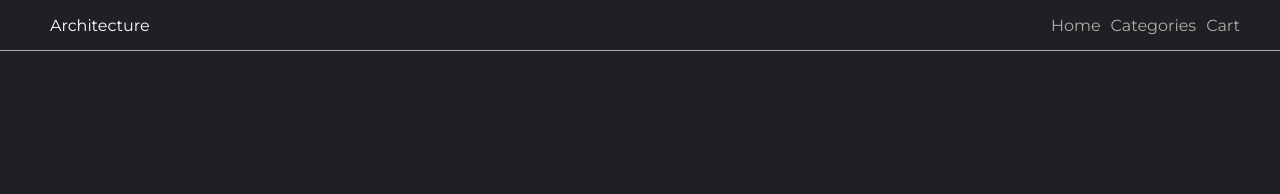
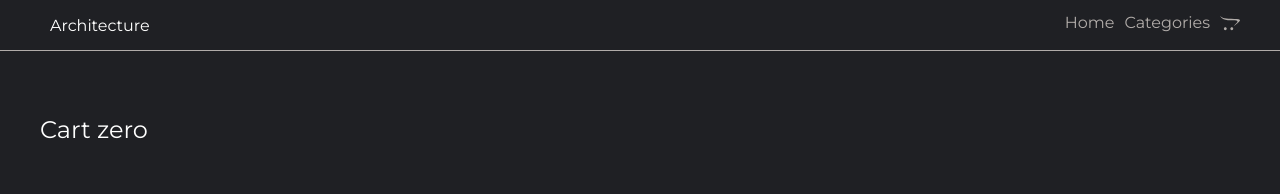
Before and after one commit to EduCrr/architecture, a React (Create React App) app: page /cart in a window 1280 px wide. Shown: the top 194 px of the page. Built offline with nearby package versions, Linux system fonts and the light colour scheme.

Commit message:
melhorando o cart

```diff
--- a/package.json
+++ b/package.json
@@ -16,6 +16,7 @@
     "firebase": "^8.10.0",
     "react": "^17.0.2",
     "react-dom": "^17.0.2",
+    "react-icons": "^4.3.1",
     "react-redux": "^7.2.6",
     "react-router-dom": "^6.2.1",
     "react-scripts": "5.0.0",
--- a/src/components/Header/index.tsx
+++ b/src/components/Header/index.tsx
@@ -1,5 +1,7 @@
 import { Link } from "react-router-dom";
 import * as C from "./styles";
+import { FaOpencart } from "react-icons/fa";
+
 export const Header = () => {
   return (
     <>
@@ -14,7 +16,9 @@ export const Header = () => {
               <Link to="/categories">Categories</Link>
             </li>
             <li>
-              <Link to="/cart">Cart</Link>
+              <Link to="/cart">
+                <FaOpencart />
+              </Link>
             </li>
           </ul>
         </nav>
--- a/src/components/Header/styles.tsx
+++ b/src/components/Header/styles.tsx
@@ -21,5 +21,9 @@ export const Container = styled.div`
   ul li {
     margin: 0px 0px 0px 10px;
     transition: all ease 0.4s;
+
+    svg {
+      font-size: 20px;
+    }
   }
 `;
--- a/src/pages/Cart/index.tsx
+++ b/src/pages/Cart/index.tsx
@@ -8,8 +8,17 @@ export const Cart = () => {
   const handleDelete = (id: string) => {
     dispatch(removeItemFromCart(id));
   };
+  const total = cart.reduce((amount, item) => item.price + amount, 0);
+  let totalMascara = total.toLocaleString("en-US", {
+    style: "currency",
+    currency: "USD",
+  });
   return (
     <C.Container>
+      {cart.length == 0 ? (
+        <h2>Cart zero</h2>
+      ) : (
+        <>
           <div className="cart">
             {cart.map((item, k) => (
               <div className="cartInfo" key={k}>
@@ -18,12 +27,23 @@ export const Cart = () => {
                 <div className="info">
                   <h4>{item.name}</h4>
                   <h4>{item.color}</h4>
-              <p>$ {item.price}</p>
+                  <p>
+                    {item.price.toLocaleString("en-US", {
+                      style: "currency",
+                      currency: "USD",
+                    })}
+                  </p>
                 </div>
                 <button onClick={() => handleDelete(item.id)}>Remove</button>
               </div>
             ))}
           </div>
+          <div className="checkCart">
+            <h2>Total Cost:</h2>
+            <strong>{totalMascara}</strong>
+          </div>
+        </>
+      )}
     </C.Container>
   );
 };
--- a/src/pages/Cart/styles.ts
+++ b/src/pages/Cart/styles.ts
@@ -4,26 +4,37 @@ export const Container = styled.div`
   display: flex;
   align-items: top;
   justify-content: space-between;
-  margin: auto;
+  margin: 4rem auto;
   max-width: 1200px;
   .cart {
-    max-width: 500px;
+    width: 350px;
   }
   .cartInfo {
-    margin: 4rem auto;
     display: flex;
     flex-direction: column;
-
+    margin-bottom: 30px;
     img {
-      height: 220px;
-      width: 350px;
+      height: 250px;
+      width: inherit;
       object-fit: cover;
       margin-bottom: 15px;
     }
   }
   .info {
     display: flex;
+    justify-content: space-between;
     align-items: center;
+  }
+  .checkCart {
+    position: fixed;
+    right: 80px;
+    width: 250px;
+    background-color: #dc9763;
+    height: 150px;
+    color: white;
+    display: flex;
+    padding: 0px 20px;
     justify-content: space-between;
+    align-items: center;
   }
 `;
--- a/src/redux/store.ts
+++ b/src/redux/store.ts
@@ -1,5 +1,6 @@
 import { configureStore } from "@reduxjs/toolkit";
 import cartReducer from "./reducers/cartReducer";
+
 export const store = configureStore({
   reducer: {
     cart: cartReducer,
```
Also changed, not shown: 1 other file (tests, documents, lock files or other folders). Lines whose indentation alone changed are shown as unchanged.
